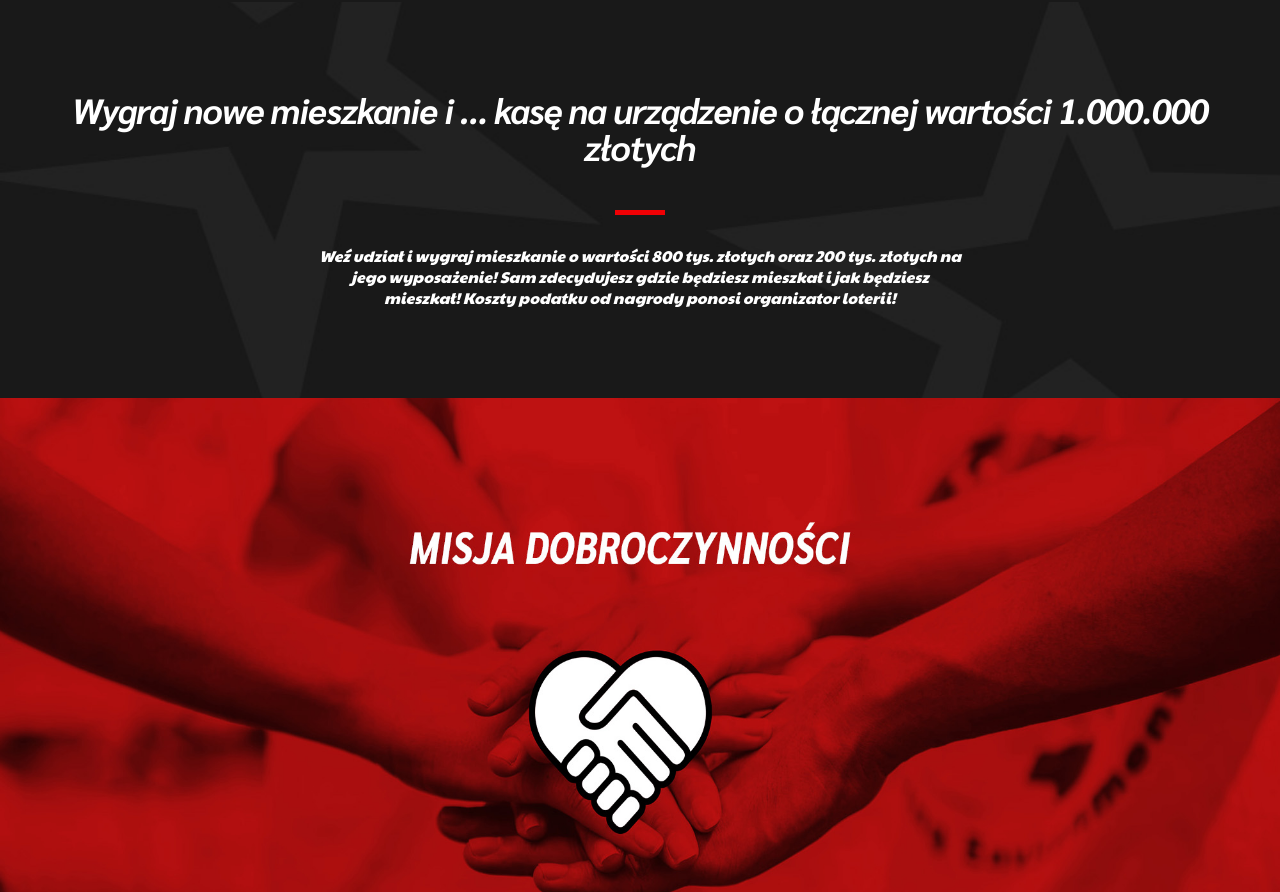
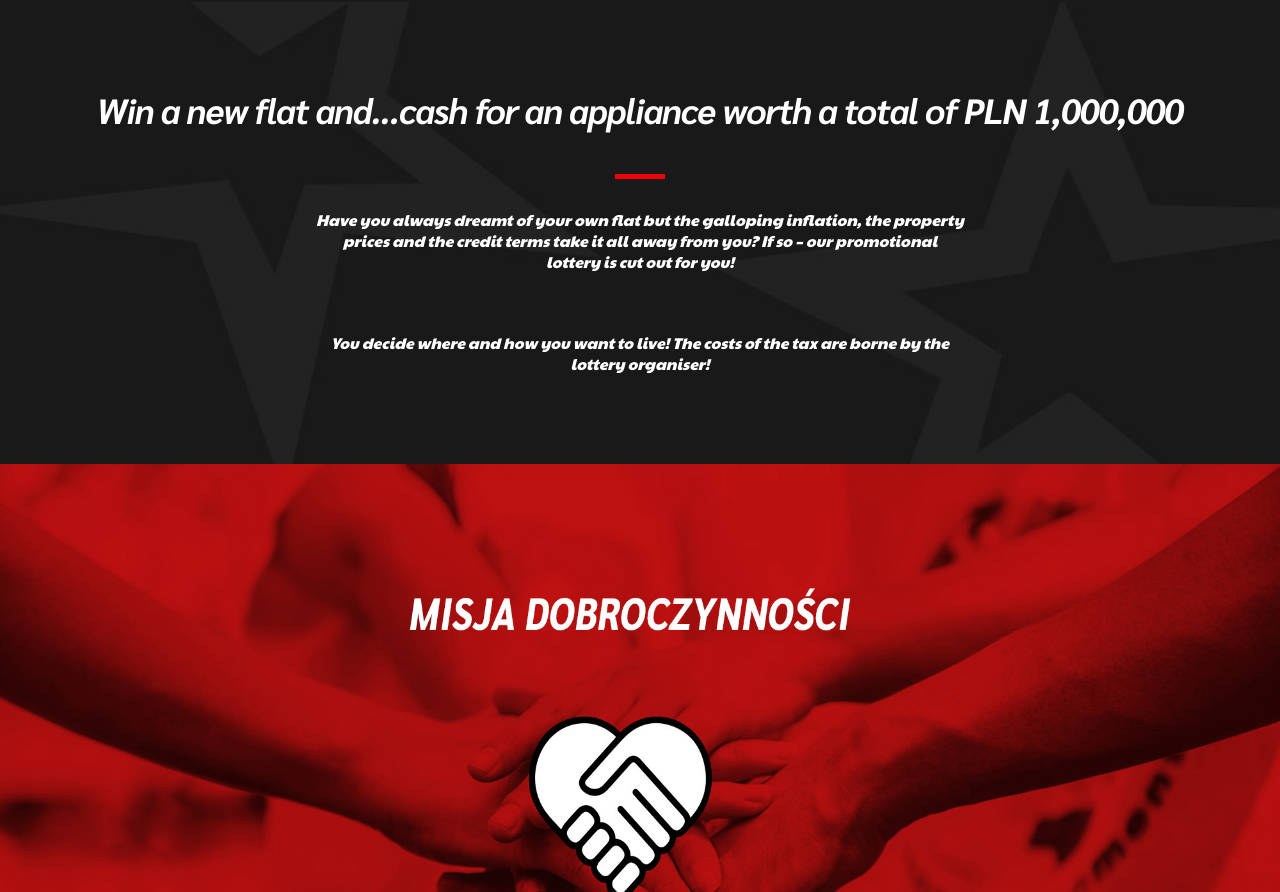
Before and after one commit to JerryWski/Project-Dreams, a React (Vite) app: page / in a window 1280 px wide. Shown: the part 2836-3728 px from the top of the page. Built offline with nearby package versions, Linux system fonts and the light colour scheme.

Commit message:
house trans

```diff
--- a/src/components/HouseContainer.tsx
+++ b/src/components/HouseContainer.tsx
@@ -1,6 +1,8 @@
+import { useTranslation } from 'react-i18next';
 import styles from './HouseContainer.module.css';
 
 const HouseContainer = () => {
+  const { t } = useTranslation();
   return (
     <div className={styles.house_container}>
       <picture>
@@ -13,22 +15,30 @@ const HouseContainer = () => {
       </picture>
       <div className={styles.house_description}>
         <h2 className={styles.description_header}>
-          Wygraj nowe mieszkanie i … kasę na urządzenie o łącznej wartości
-          1.000.000 złotych
+          {t(
+            'Win a new flat and...cash for an appliance worth a total of PLN 1,000,000'
+          )}
         </h2>
         <span className={styles.redline} />
         <p className={styles.description_text}>
-          Weź udział i wygraj mieszkanie o wartości 800 tys. złotych oraz 200
-          tys. złotych na jego wyposażenie!{' '}
-          <span className={styles.description_span}>
+          {t(
+            'Have you always dreamt of your own flat but the galloping inflation, the property prices and the credit terms take it all away from you? If so – our promotional lottery is cut out for you!'
+          )}{' '}
+          {/* <span className={styles.description_span}>
             {' '}
             Sam zdecydujesz gdzie będziesz mieszkał i jak będziesz mieszkał!
             Koszty podatku od nagrody ponosi organizator loterii!
-          </span>
+          </span> */}
         </p>
         <p className={styles.description_text}>
-          Sam zdecydujesz gdzie będziesz mieszkał i jak będziesz mieszkał!
-          Koszty podatku od nagrody ponosi organizator loterii!
+          {t(
+            'Take part in the lottery and win a flat worth PLN 800, 000, and PLN 200, 000 for its equipment!'
+          )}
+        </p>
+        <p className={styles.description_text}>
+          {t(
+            'You decide where and how you want to live! The costs of the tax are borne by the lottery organiser!'
+          )}
         </p>
       </div>
     </div>
--- a/src/components/MotorSection.tsx
+++ b/src/components/MotorSection.tsx
@@ -1,4 +1,4 @@
-import { useTranslation, Trans } from 'react-i18next';
+import { useTranslation } from 'react-i18next';
 import styles from './MotorSection.module.css';
 
 const MotorSection = () => {
--- a/src/locales/en/translation.json
+++ b/src/locales/en/translation.json
@@ -14,5 +14,9 @@
   "Fufil your motor-dream and get a BMW M of your dreams!": "Fufil your motor-dream and get a BMW M of your dreams!",
   "The Spelnij-Marzenia.pl lottery can make you the BMW M4 Competition or BMW M3 Competition owner!" : "The Spelnij-Marzenia.pl lottery can make you the BMW M4 Competition or BMW M3 Competition owner!",
   "You decide which car is at stake – whether it’s M3 or M4. You choose!": "You decide which car is at stake – whether it’s M3 or M4. You choose!",
-  "The M cars do not only look incredible but foremost bring about the sports feelings, which will keep you company at every ride." : "The M cars do not only look incredible but foremost bring about the sports feelings, which will keep you company at every ride."
+  "The M cars do not only look incredible but foremost bring about the sports feelings, which will keep you company at every ride." : "The M cars do not only look incredible but foremost bring about the sports feelings, which will keep you company at every ride.",
+  "Win a new flat and...cash for an appliance worth a total of PLN 1,000,000" : "Win a new flat and...cash for an appliance worth a total of PLN 1,000,000",
+  "Have you always dreamt of your own flat but the galloping inflation, the property prices and the credit terms take it all away from you? If so – our promotional lottery is cut out for you!": "Have you always dreamt of your own flat but the galloping inflation, the property prices and the credit terms take it all away from you? If so – our promotional lottery is cut out for you!",
+  "Take part in the lottery and win a flat worth PLN 800, 000, and PLN 200, 000 for its equipment!": "Take part in the lottery and win a flat worth PLN 800, 000, and PLN 200, 000 for its equipment!",
+  "You decide where and how you want to live! The costs of the tax are borne by the lottery organiser!": "You decide where and how you want to live! The costs of the tax are borne by the lottery organiser!"
 }
--- a/src/locales/pl/translation.json
+++ b/src/locales/pl/translation.json
@@ -14,5 +14,9 @@
   "Fufil your motor-dream and get a BMW M of your dreams!": "Spełnij swoje motoryzacyjne marzenie i zdobądź wymarzone BMW M!",
   "The Spelnij-Marzenia.pl lottery can make you the BMW M4 Competition or BMW M3 Competition owner!" : "Dzięki loterii Spełnij-Marzenia.pl możesz zostać posiadaczem BMW M4 Competition lub BMW M3 Competition!",
   "You decide which car is at stake – whether it’s M3 or M4. You choose!" : "Sam zdecyduj o który samochód chcesz zagrać – wolisz M3 czy M4? Wybór należy do Ciebie!",
-  "The M cars do not only look incredible but foremost bring about the sports feelings, which will keep you company at every ride." : "Auta serii M to nie tylko niesamowity wygląd ale przede wszystkim sportowe emocje, które będą Ci towarzyszyć przy każdej przejażdżce."
+  "The M cars do not only look incredible but foremost bring about the sports feelings, which will keep you company at every ride." : "Auta serii M to nie tylko niesamowity wygląd ale przede wszystkim sportowe emocje, które będą Ci towarzyszyć przy każdej przejażdżce.",
+  "Win a new flat and...cash for an appliance worth a total of PLN 1,000,000" : "Wygraj nowe mieszkanie i … kasę na urządzenie o łącznej wartości 1.000.000 złotych",
+  "Have you always dreamt of your own flat but the galloping inflation, the property prices and the credit terms take it all away from you? If so – our promotional lottery is cut out for you!": "Zawsze marzyłeś o swoim własnym mieszkaniu, jednak galopująca inflacja, ceny nieruchomości i warunki kredytowe nie pozwalają Ci na własny dach nad głową? - Jeśli tak to nasza loteria promocyjna jest właśnie dla Ciebie!",
+  "Take part in the lottery and win a flat worth PLN 800, 000, and PLN 200, 000 for its equipment!": "Weź udział i wygraj mieszkanie o wartości 800 tys. złotych oraz 200 tys. złotych na jego wyposażenie!",
+  "You decide where and how you want to live! The costs of the tax are borne by the lottery organiser!": "Sam zdecydujesz gdzie będziesz mieszkał i jak będziesz mieszkał! Koszty podatku od nagrody ponosi organizator loterii!"
 }
```
